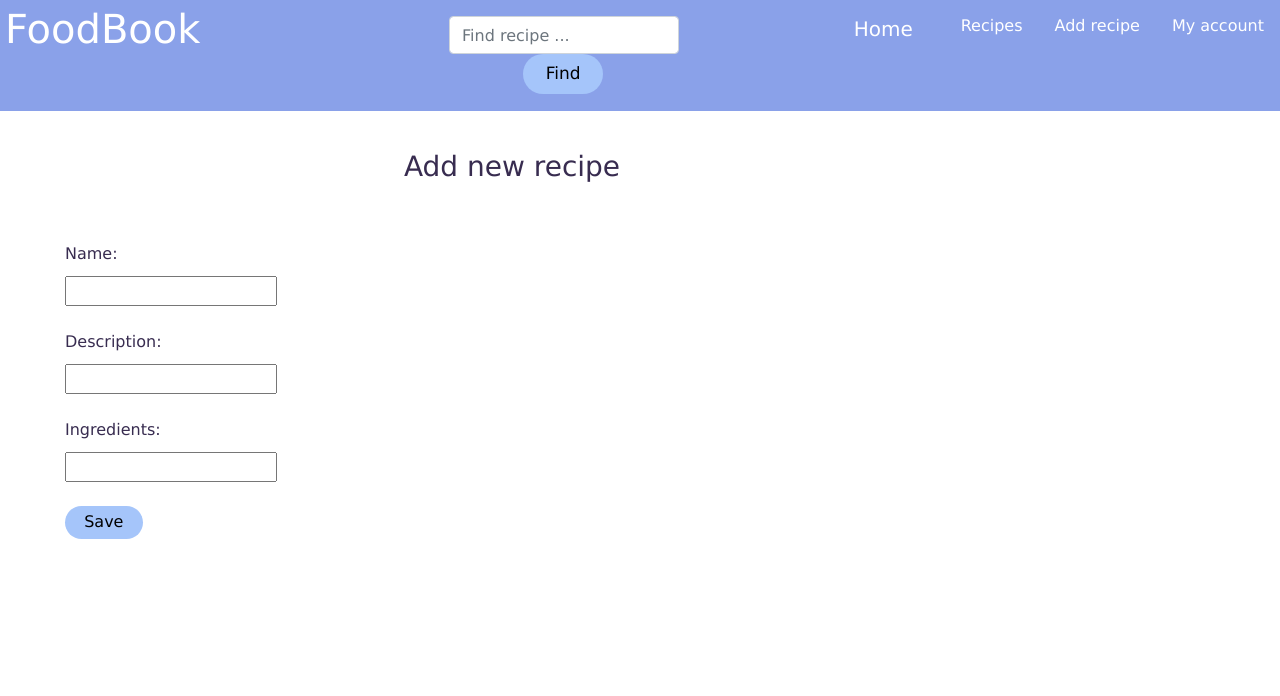
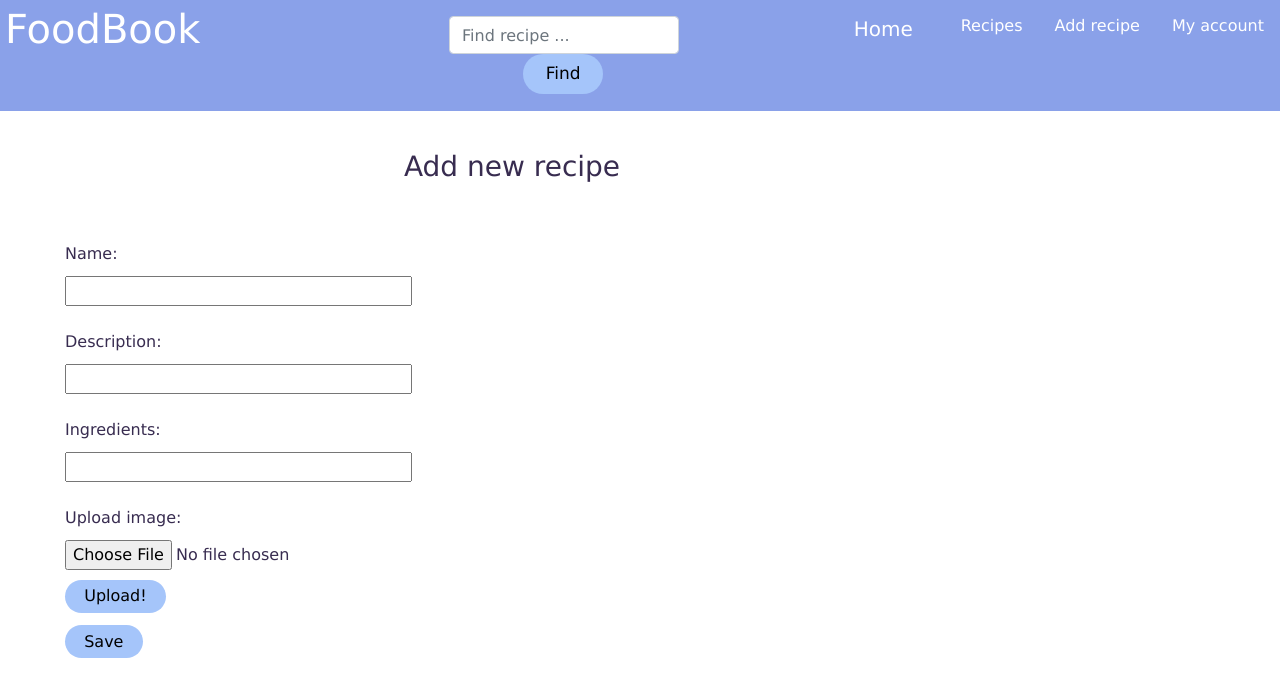
Before and after one commit to JelenaKiblik/Tarkvaratehnika-projekt, a Vue app in the folder web/: page /#/AddRecipe in a window 1280 px wide. Shown: the top 696 px of the page. Built offline with nearby package versions, Linux system fonts and the light colour scheme; no server answers.

Commit message:
upload image half done

```diff
--- a/web/src/components/AddRecipe.vue
+++ b/web/src/components/AddRecipe.vue
@@ -6,6 +6,8 @@
                 Name: <input v-model="name" type="text" name="Name" id="user_input"><br>
                 Description: <input v-model="description" type="text" name="Description"><br>
                 Ingredients: <input v-model="ingredients" type="text" name="Ingredients"><br>
+                Upload image: <input type="file" @change="onFileChanged">
+                <button class="uploadBTN"@click="onUpload">Upload!</button>
                 <button class="saveBTN" @click="addRecipe">Save</button>
             </form>
         </div>
@@ -33,6 +35,20 @@
                 //ei tee brauserile refreshi
                 if (event) event.preventDefault()
             }
+        },
+
+        data_image() {
+            return {
+                selectedFile: null
+            }
+        },
+        methods_image: {
+            onFileChanged(event) {
+                this.selectedFile = event.target.files[0]
+            },
+            onUpload() {
+                // upload file, get it from this.selectedFile
+            }
         }
     }
 </script>
@@ -58,7 +74,12 @@
         width: 100%;
         margin: 10px 0 0;
     }
+    .uploadBTN{
+        margin-top: 10px;
+        border: black 1px ;
+    }
     .saveBTN {
+        margin-top: 10px;
         border: black 1px ;
     }
 </style>
```
